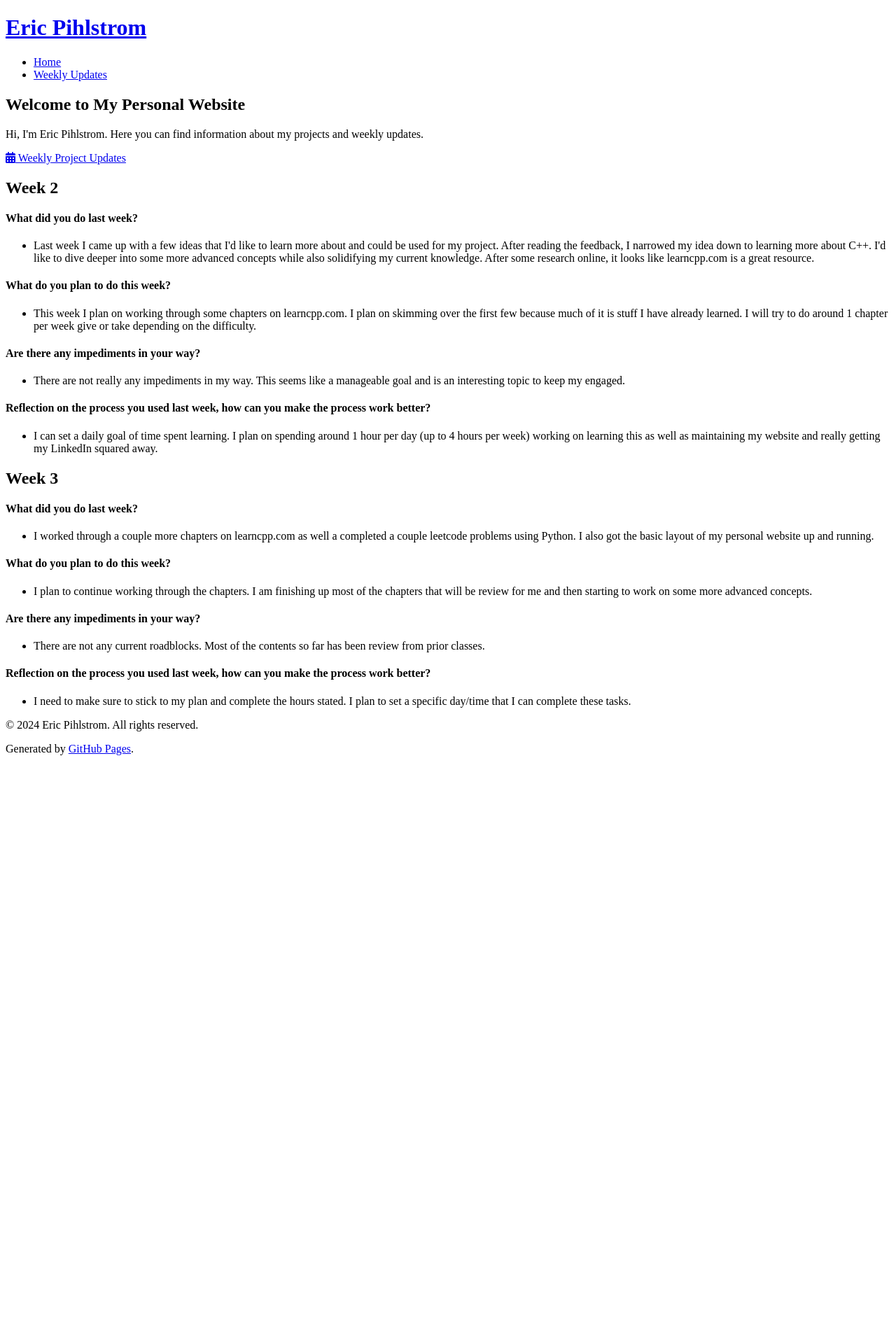
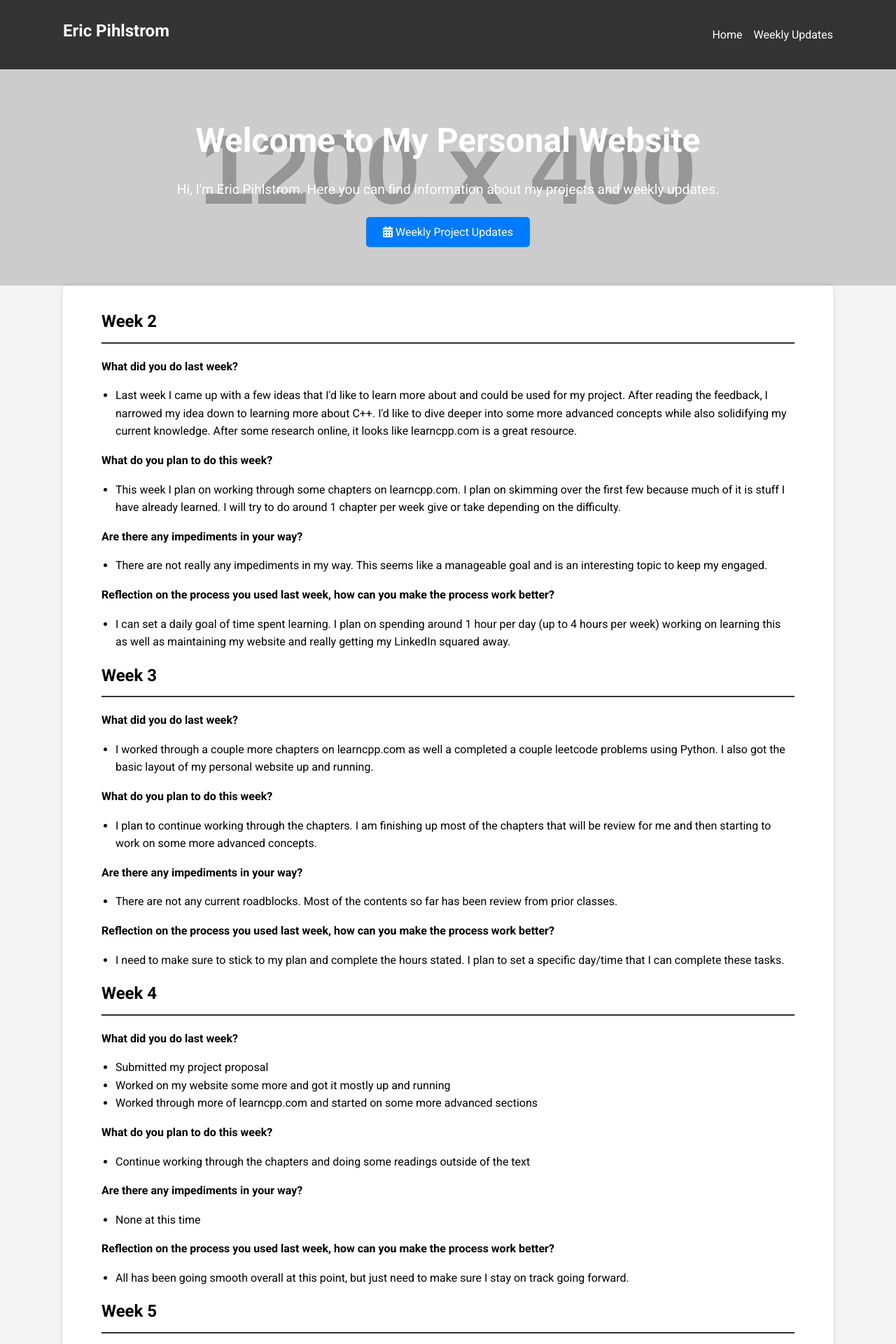
Before and after one commit to EricPihlstrom/EricPihlstrom.github.io, a Jekyll site: the page built from weeklyUpdates.md, in a window 1280 px wide. Shown: the top 1920 px of the page at 70% size. Built offline with Jekyll 4.4.1, drawn with Linux system fonts in a browser that asks for light colours; nearby versions of some CDN libraries; before the commit the page ends 1095 px from its top, so only the background shows below that; some of the changed text lies outside the part shown.

Commit message:
Updates structure/names

```diff
--- a/_data/weekly_updates.yml
+++ b/_data/weekly_updates.yml
@@ -18,4 +18,37 @@
   reflection:
     - I need to make sure to stick to my plan and complete the hours stated. I plan to set a specific day/time that I can complete these tasks.
 
-# Add more weeks as needed...
+- title: "Week 4"
+  last_week:
+    - Submitted my project proposal
+    - Worked on my website some more and got it mostly up and running
+    - Worked through more of learncpp.com and started on some more advanced sections
+  this_week:
+    - Continue working through the chapters and doing some readings outside of the text
+  impediments:
+    - None at this time
+  reflection:
+    - All has been going smooth overall at this point, but just need to make sure I stay on track going forward.
+
+- title: "Week 5"
+  last_week:
+    - I updated the weekly updates section of my website. I also continued to work through my chapters for my project. I am starting to think of some good ideas for a physical project to create with the new features I have learned in C++.
+  this_week:
+    - I'm starting to get into some more advanced concepts. This will slow down my pace, but I will continue to work my way through them.
+  impediments:
+    - There are not any current roadblocks.
+  reflection:
+    - I've been setting aside a specific day/time to work on my projects for each class. This schedule has helped me maintain accountability.
+
+- title: "Week 6"
+  last_week:
+    - Continued working my way through chapters in my C++ course.
+    - Came up with some project ideas that use embedded systems and C++:
+    - Smart plant watering system that uses an arduino and sensors
+    - DIY home weather station
+  this_week:
+    - Solidify my project and start working on getting the materials and begin working on the code.
+  impediments:
+    - I am still relatively new when it comes to electronics/robotics so creating the system will have a steep learning curve, but I am very interested in these so I am looking forward to it.
+  reflection:
+    - Begin to narrow down what actual concepts I will need for my project instead of trying to learn every single piece of C++ which would obviously take much longer than what we have available.
```
Also changed, not shown: weekly_updates.yml (deleted, +0 -54 lines), assets/css/style.css (renamed from assets/css/styles.css).
